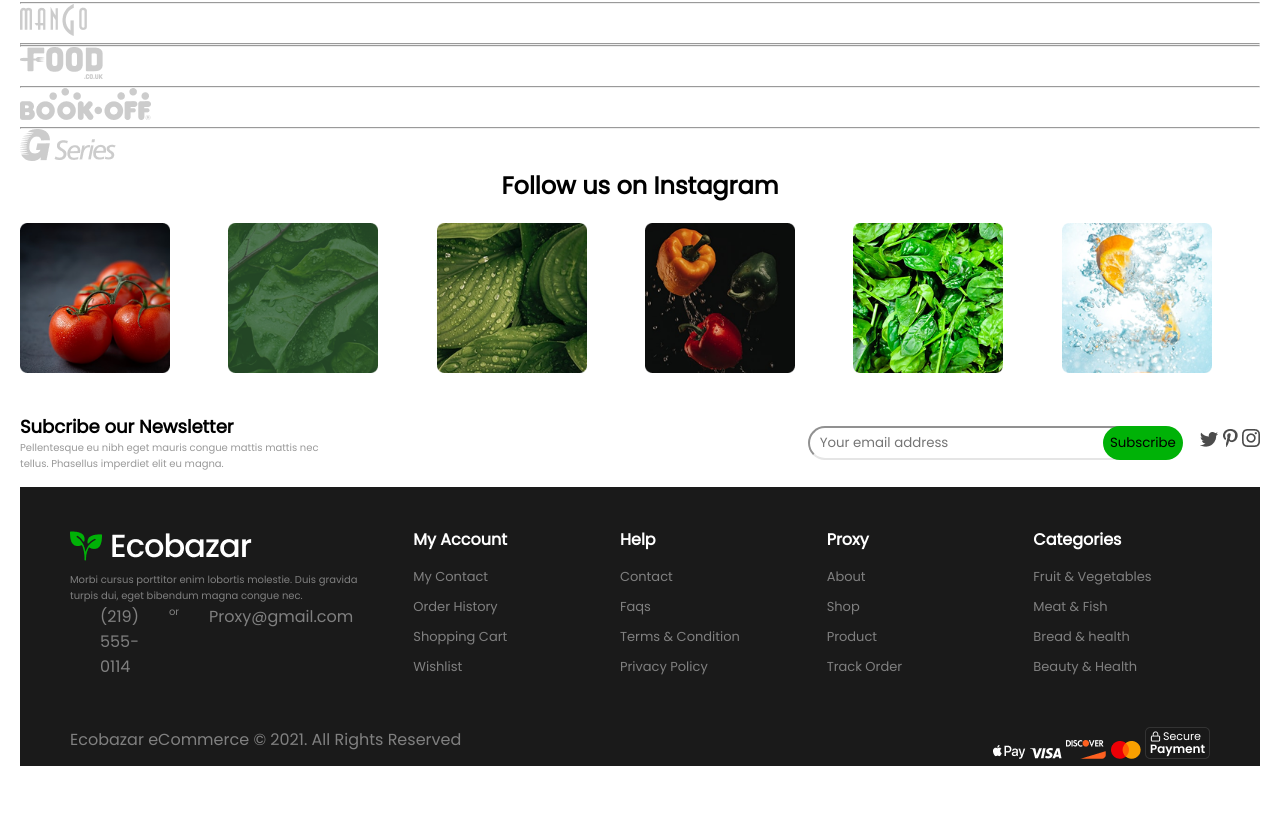
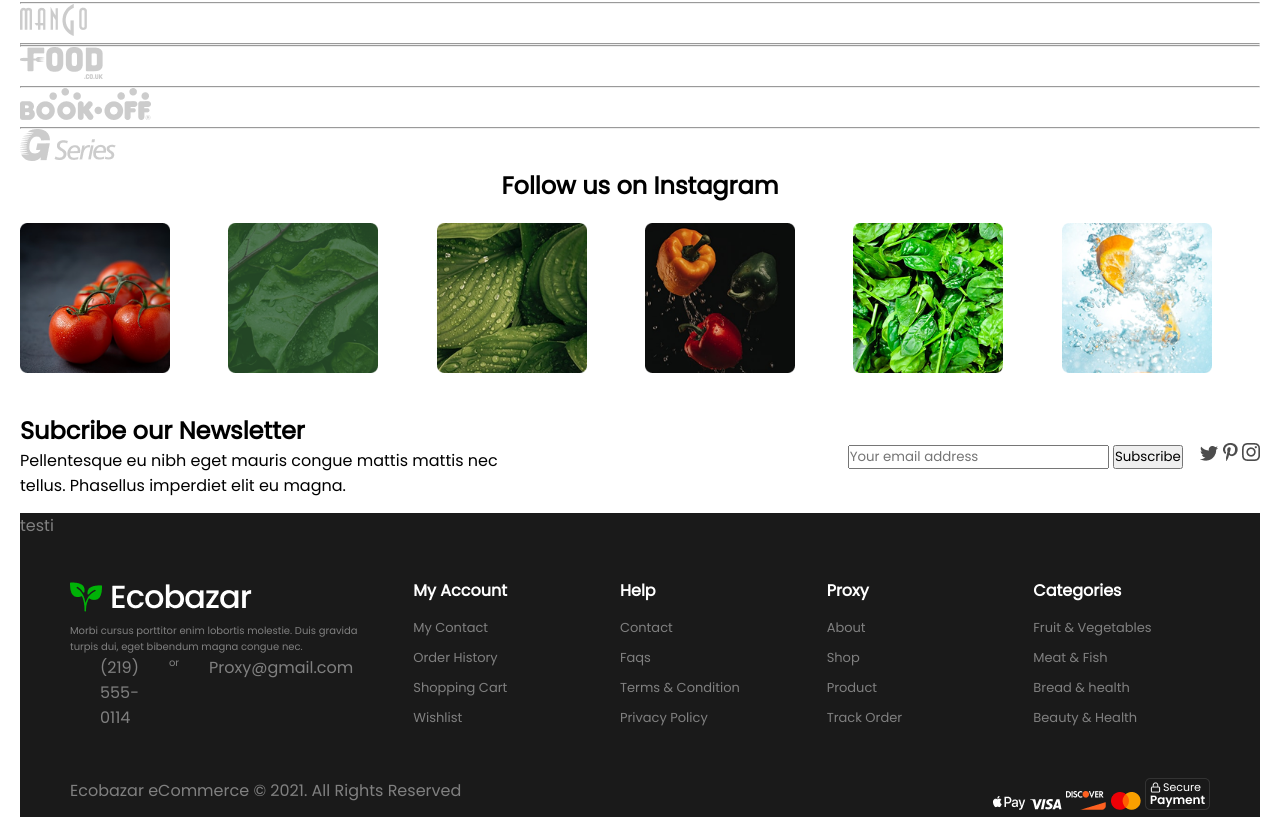
Before and after one commit to niki-70/Ecommerce, a plain HTML site: page index.html in a window 1280 px wide. Shown: the part 5157-5974 px from the top of the page. Before the commit the page ends 5923 px from the top, so only its background shows below. Drawn offline with Linux system fonts and the light colour scheme; files whose address does not match are found by name.

```diff
--- a/index.html
+++ b/index.html
@@ -871,7 +871,7 @@
           <img src="assets/images/Instagram Post (5).png" alt="" />
         </div>
 
-        <div class="newSletter">
+        <div class="newsLetter">
           <div class="newSletterLeft">
             <h2>Subcribe our Newsletter</h2>
             <p>
@@ -893,7 +893,7 @@
 
         <!-- Footer -->
 
-        <div class="footer">
+        <div class="footer">testi
           <div class="footerContainer">
             <div class="footerBox">
               <img class="footerlogo" src="assets/logo/Logo (1).png" alt="" />
--- a/style.css
+++ b/style.css
@@ -915,29 +915,29 @@
   width: 150px;
 }
 
-.newSletter {
+.newsLetter {
   display: flex;
   justify-content: space-between;
   align-items: center;
   margin: 15px 0;
 }
 
-.newSletterLeft h2 {
+.newsLetterLeft h2 {
   font-size: 18px;
 }
 
-.newSletterLeft p {
+.newsLetterLeft p {
   font-size: 10px;
   color: rgba(153, 153, 153, 1);
 }
 
-.newSletterRight input {
+.newsLetterRight input {
   padding: 5px 50px 5px 10px;
   border-radius: 21px 0px 0px 21px;
   border-color: rgba(229, 229, 229, 1);
 }
 
-.newSletterRight button {
+.newsLetterRight button {
   background-color: #00b207;
   border: none;
   padding: 7px;
```
